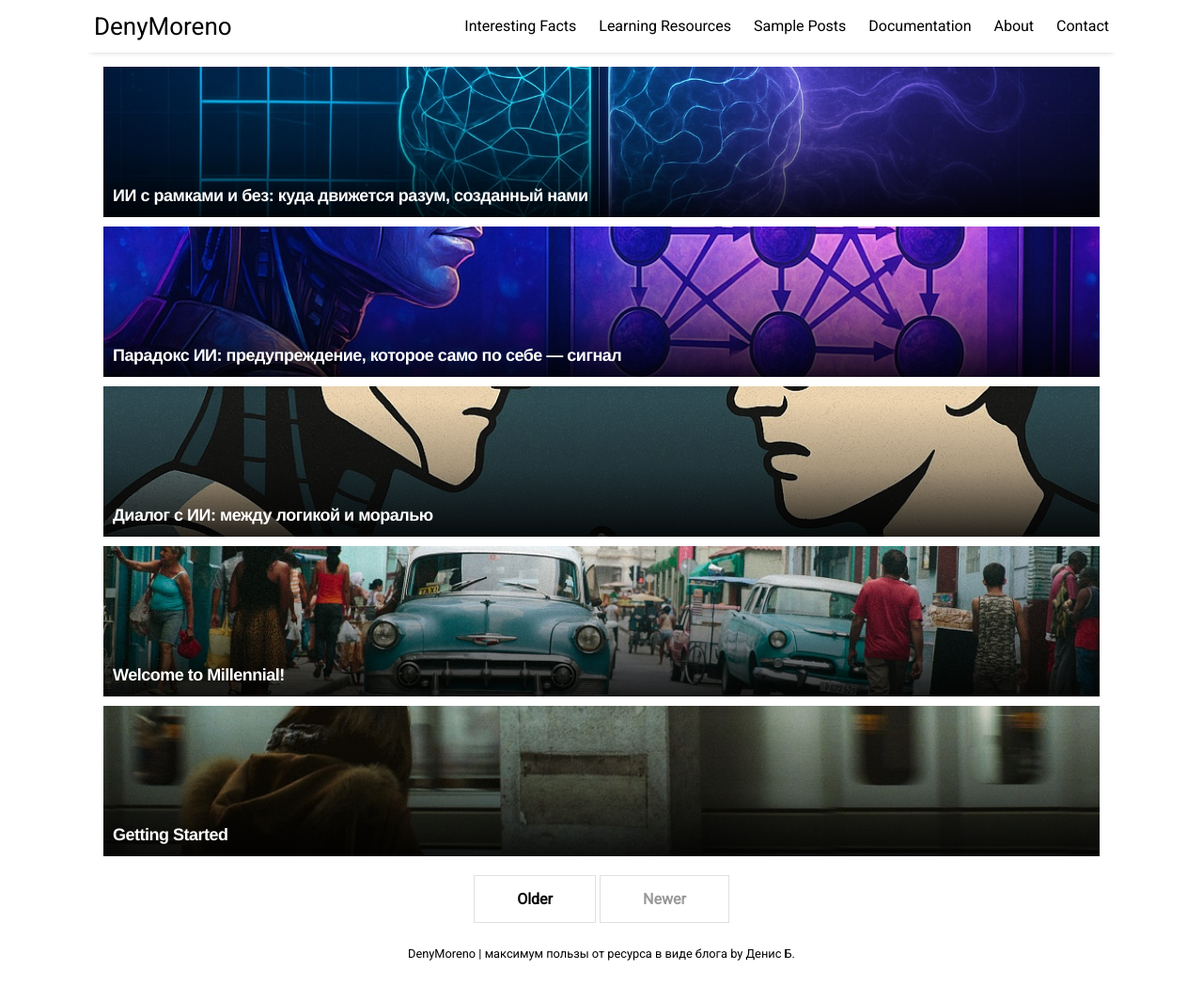
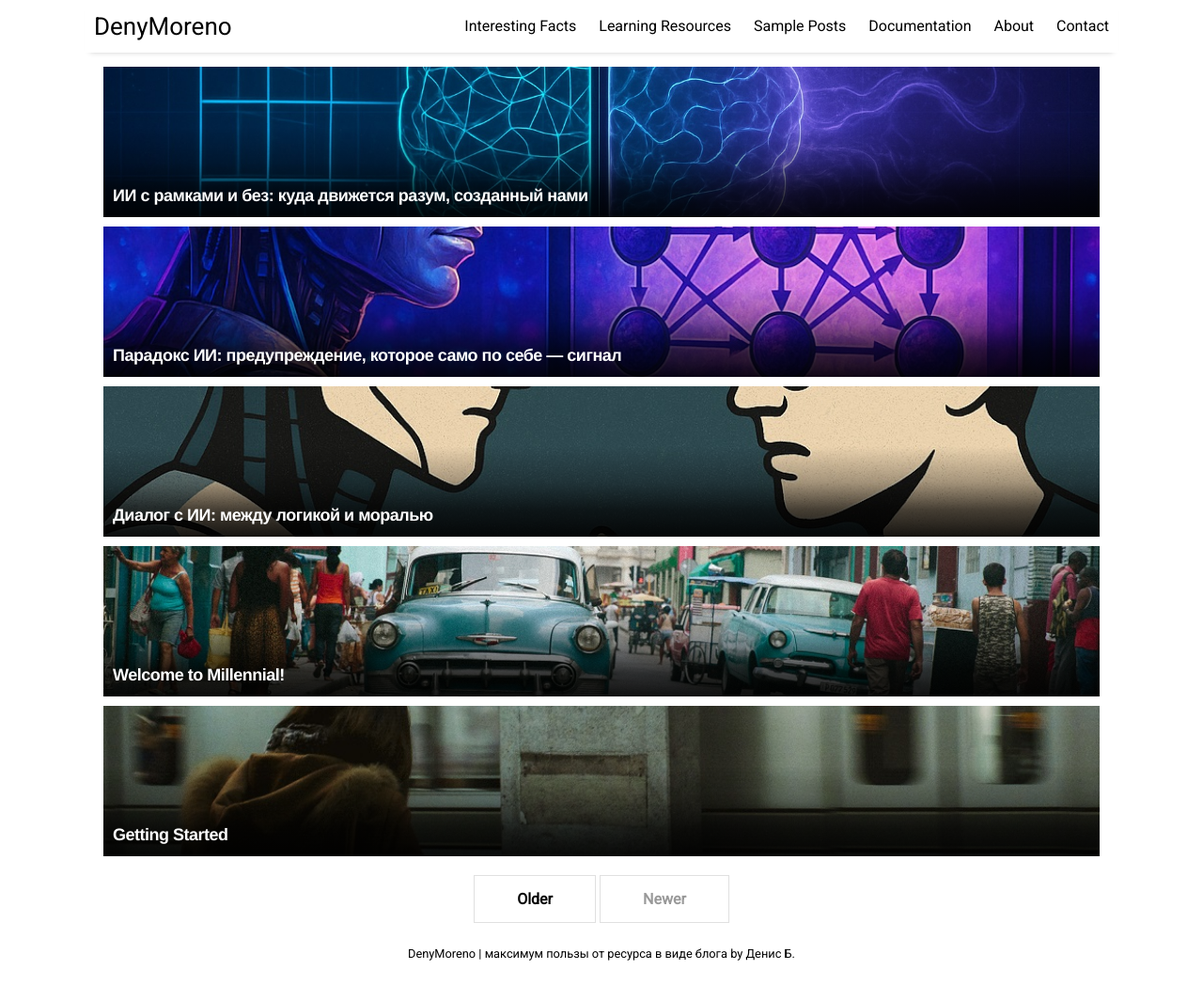
Before and after one commit to DenyMoreno/myblog, a Jekyll site: the page built from index.html, in a window 1280 px wide and 1048 px high. Shown: the whole window at 94% size. Built offline with Jekyll 4.4.1, drawn with Linux system fonts in a browser that asks for light colours; nearby versions of some CDN libraries; the list of posts is cut into pages by our own code.

Commit message:
Update _home.scss

```diff
--- a/_sass/_home.scss
+++ b/_sass/_home.scss
@@ -13,11 +13,15 @@
   bottom: 0;
   left: 0;
   right: 0;
-  height: 90%; /* увеличим зону затемнения */
-  background: linear-gradient(to top, rgba(0, 0, 0, 0.85), rgba(0, 0, 0, 0.3), transparent);
+  height: 60%; /* покрываем всю высоту */
+  background: linear-gradient(to top,
+    rgba(0, 0, 0, 0.9) 0%,    /* насыщенное затемнение внизу */
+    rgba(0, 0, 0, 0.7) 30%,   /* плавный переход вверх */
+    rgba(0, 0, 0, 0.3) 60%,   /* почти прозрачно */
+    rgba(0, 0, 0, 0) 100%     /* полностью прозрачный верх */
+  );
   z-index: 1;
   pointer-events: none;
-
 }
 
 .featured-post h2 {
```
